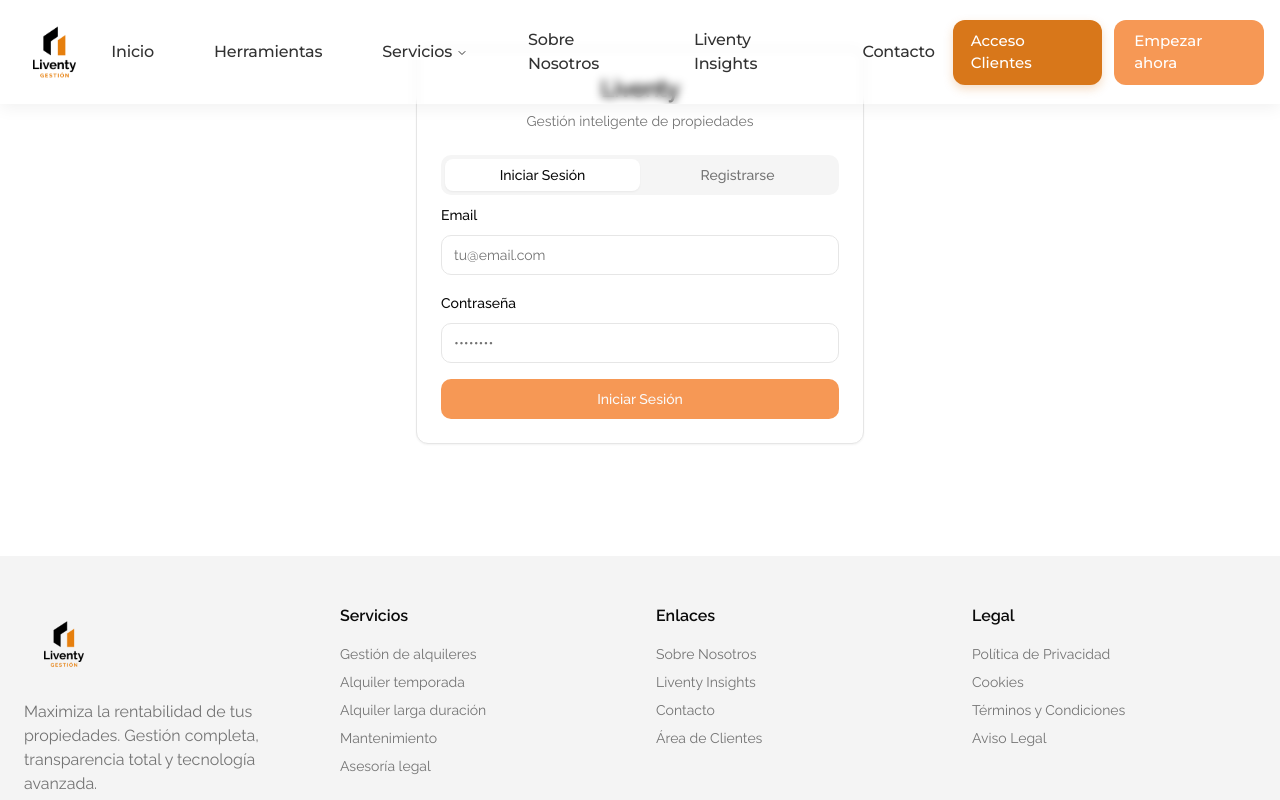
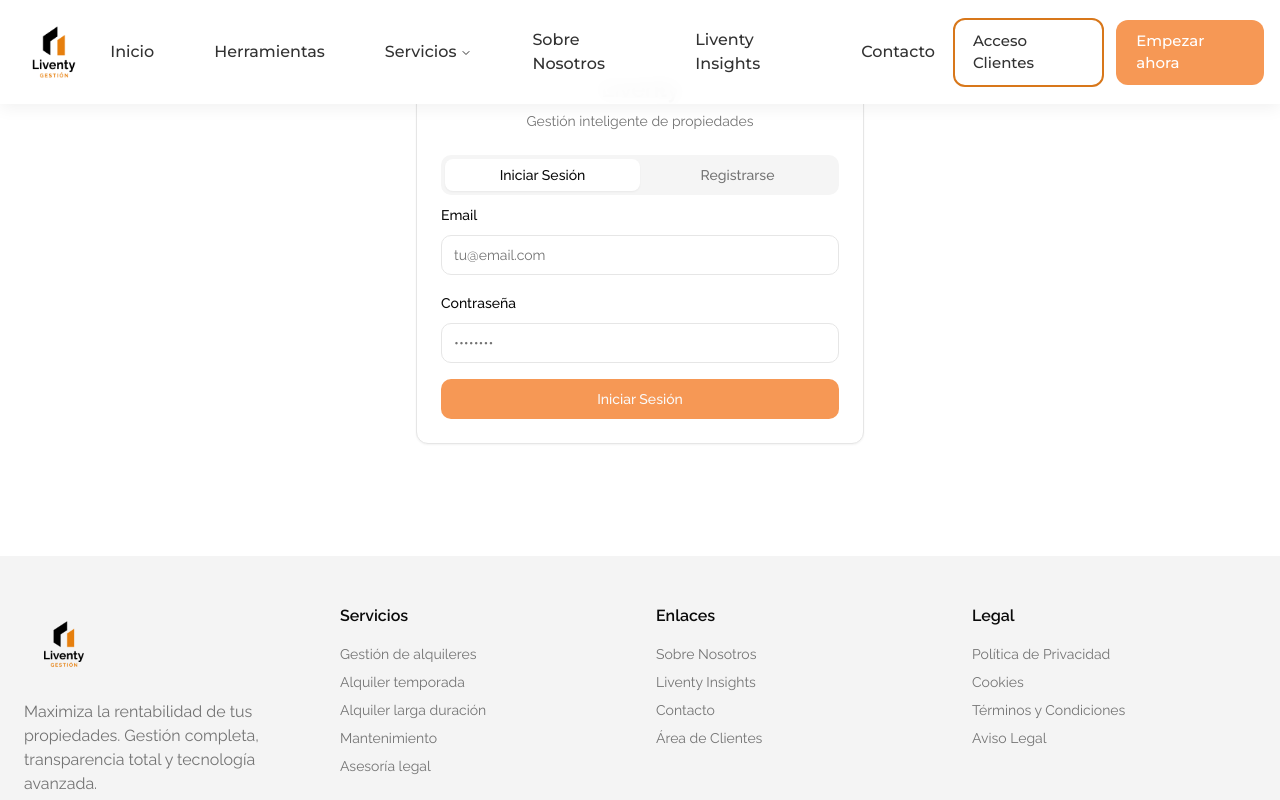
Before and after one commit to LiventyGestion/Liventy-gestion, a React (Vite) app: page /auth in a window 1280 px wide. Shown: the top 800 px of the page. Built offline with nearby package versions, Linux system fonts and the light colour scheme.

Commit message:
Refine header styling

```diff
--- a/src/components/Header.tsx
+++ b/src/components/Header.tsx
@@ -30,10 +30,14 @@ const Header = () => {
         className={`
           fixed top-0 left-0 right-0 z-50 transition-all duration-200 ease-out
           ${isScrolled
-            ? 'bg-white/96 backdrop-blur-md shadow-[0_6px_20px_rgba(0,0,0,0.08)] py-2'
-            : 'bg-white/96 backdrop-blur-sm shadow-[0_4px_16px_rgba(0,0,0,0.06)] py-3'
+            ? 'py-2 shadow-[0_6px_20px_rgba(0,0,0,0.08)]'
+            : 'py-3 shadow-[0_4px_16px_rgba(0,0,0,0.06)]'
           }
         `}
+        style={{
+          background: 'rgba(255,255,255,0.96)',
+          backdropFilter: 'blur(8px)'
+        }}
       >
         <nav className="container mx-auto px-4">
           <div className="flex items-center justify-between">
@@ -51,7 +55,7 @@ const Header = () => {
               <Link
                 to="/"
                 className="font-montserrat font-medium text-[#323232] hover:text-[#323232] transition-all duration-[180ms] ease-[cubic-bezier(0.4,0,0.2,1)] relative group focus:outline-none focus:ring-2 focus:ring-[#323232] focus:ring-offset-2 rounded-sm px-[18px] py-2"
-                style={{ fontSize: '16px', letterSpacing: '-0.2px' }}
+                style={{ fontSize: '16px' }}
               >
                 Inicio
                 <span className="absolute -bottom-1 left-[18px] right-[18px] w-0 h-0.5 bg-[#D8771A] transition-all duration-[180ms] ease-[cubic-bezier(0.4,0,0.2,1)] group-hover:w-[calc(100%-36px)]"></span>
@@ -59,7 +63,7 @@ const Header = () => {
               <Link
                 to="/herramientas"
                 className="font-montserrat font-medium text-[#323232] hover:text-[#323232] transition-all duration-[180ms] ease-[cubic-bezier(0.4,0,0.2,1)] relative group focus:outline-none focus:ring-2 focus:ring-[#323232] focus:ring-offset-2 rounded-sm px-[18px] py-2"
-                style={{ fontSize: '16px', letterSpacing: '-0.2px' }}
+                style={{ fontSize: '16px' }}
               >
                 Herramientas
                 <span className="absolute -bottom-1 left-[18px] right-[18px] w-0 h-0.5 bg-[#D8771A] transition-all duration-[180ms] ease-[cubic-bezier(0.4,0,0.2,1)] group-hover:w-[calc(100%-36px)]"></span>
@@ -71,7 +75,7 @@ const Header = () => {
                   <NavigationMenuItem>
                     <NavigationMenuTrigger
                       className="font-montserrat font-medium text-[#323232] hover:text-[#323232] transition-all duration-[180ms] ease-[cubic-bezier(0.4,0,0.2,1)] relative group focus:outline-none focus:ring-2 focus:ring-[#323232] focus:ring-offset-2 rounded-sm px-[18px] py-2 bg-transparent data-[state=open]:bg-transparent data-[active]:bg-transparent hover:bg-transparent"
-                      style={{ fontSize: '16px', letterSpacing: '-0.2px' }}
+                      style={{ fontSize: '16px' }}
                     >
                       Servicios
                       <span className="absolute -bottom-1 left-[18px] right-[18px] w-0 h-0.5 bg-[#D8771A] transition-all duration-[180ms] ease-[cubic-bezier(0.4,0,0.2,1)] group-hover:w-[calc(100%-36px)]"></span>
@@ -124,7 +128,7 @@ const Header = () => {
               <Link
                 to="/about"
                 className="font-montserrat font-medium text-[#323232] hover:text-[#323232] transition-all duration-[180ms] ease-[cubic-bezier(0.4,0,0.2,1)] relative group focus:outline-none focus:ring-2 focus:ring-[#323232] focus:ring-offset-2 rounded-sm px-[18px] py-2"
-                style={{ fontSize: '16px', letterSpacing: '-0.2px' }}
+                style={{ fontSize: '16px' }}
               >
                 Sobre Nosotros
                 <span className="absolute -bottom-1 left-[18px] right-[18px] w-0 h-0.5 bg-[#D8771A] transition-all duration-[180ms] ease-[cubic-bezier(0.4,0,0.2,1)] group-hover:w-[calc(100%-36px)]"></span>
@@ -132,7 +136,7 @@ const Header = () => {
               <Link
                 to="/blog"
                 className="font-montserrat font-medium text-[#323232] hover:text-[#323232] transition-all duration-[180ms] ease-[cubic-bezier(0.4,0,0.2,1)] relative group focus:outline-none focus:ring-2 focus:ring-[#323232] focus:ring-offset-2 rounded-sm px-[18px] py-2"
-                style={{ fontSize: '16px', letterSpacing: '-0.2px' }}
+                style={{ fontSize: '16px' }}
               >
                 Liventy Insights
                 <span className="absolute -bottom-1 left-[18px] right-[18px] w-0 h-0.5 bg-[#D8771A] transition-all duration-[180ms] ease-[cubic-bezier(0.4,0,0.2,1)] group-hover:w-[calc(100%-36px)]"></span>
@@ -140,7 +144,7 @@ const Header = () => {
               <Link
                 to="/contact"
                 className="font-montserrat font-medium text-[#323232] hover:text-[#323232] transition-all duration-[180ms] ease-[cubic-bezier(0.4,0,0.2,1)] relative group focus:outline-none focus:ring-2 focus:ring-[#323232] focus:ring-offset-2 rounded-sm px-[18px] py-2"
-                style={{ fontSize: '16px', letterSpacing: '-0.2px' }}
+                style={{ fontSize: '16px' }}
               >
                 Contacto
                 <span className="absolute -bottom-1 left-[18px] right-[18px] w-0 h-0.5 bg-[#D8771A] transition-all duration-[180ms] ease-[cubic-bezier(0.4,0,0.2,1)] group-hover:w-[calc(100%-36px)]"></span>
@@ -151,7 +155,7 @@ const Header = () => {
             <div className="hidden lg:flex items-center space-x-3">
               <Link
                 to="/login"
-                className="font-montserrat font-medium px-[18px] py-[10px] bg-[#D8771A] text-white rounded-[12px] transition-all duration-200 shadow-[0_4px_10px_rgba(216,119,26,0.25)] hover:bg-white hover:text-[#D8771A] hover:border-2 hover:border-[#D8771A] hover:px-[16px] focus:outline-none focus:ring-2 focus:ring-[#323232] focus:ring-offset-2"
+                className="font-montserrat font-medium px-[18px] py-[10px] bg-transparent text-[#323232] border-2 border-[#D8771A] rounded-[12px] transition-all duration-200 hover:bg-[#D8771A] hover:text-white focus:outline-none focus:ring-2 focus:ring-[#323232] focus:ring-offset-2"
                 style={{ fontSize: '15px' }}
                 aria-label="Acceder al área de clientes"
               >
@@ -275,7 +279,7 @@ const Header = () => {
                 <div className="pt-4 border-t border-gray-200 space-y-3">
                   <Link
                     to="/login"
-                    className="block font-montserrat font-medium px-4 py-3 min-h-[44px] flex items-center justify-center text-center bg-[#D8771A] text-white rounded-[12px] shadow-[0_4px_10px_rgba(216,119,26,0.25)] hover:bg-white hover:text-[#D8771A] hover:border-2 hover:border-[#D8771A] transition-all duration-200"
+                    className="block font-montserrat font-medium px-4 py-3 min-h-[44px] flex items-center justify-center text-center bg-transparent text-[#323232] border-2 border-[#D8771A] rounded-[12px] hover:bg-[#D8771A] hover:text-white transition-all duration-200"
                     onClick={() => setIsMenuOpen(false)}
                     aria-label="Acceder al área de clientes"
                   >
```
